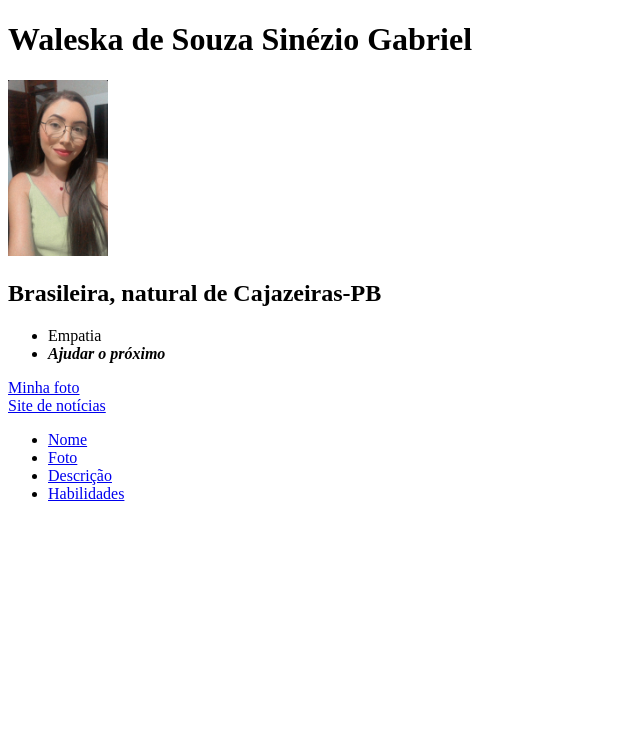
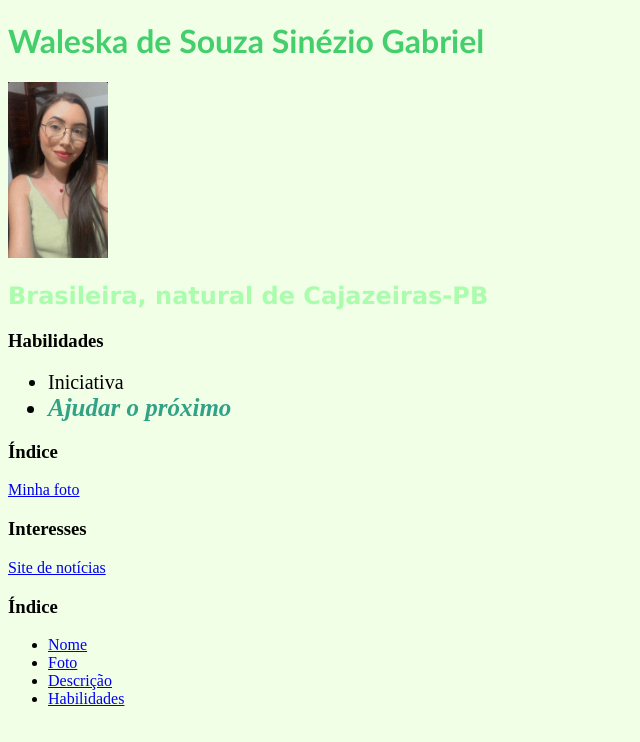
Before and after one commit to waleskasinezio/portfolio, a plain HTML site: page index.html in a window 1280 px wide. Shown: the whole page, without its empty margins (0-640 px from the left). Drawn offline with Linux system fonts and the light colour scheme.

Commit message:
alteração das fontes, cor do background, alteração do estilo das tags em destaque, alteração do tamanho da fonte em habilidades

```diff
--- a/index.html
+++ b/index.html
@@ -6,19 +6,52 @@
     <meta name="viewport" content="width=device-width, initial-scale=1.0">
     <title>Waleska de Souza Sinézio Gabriel</title>
 
+    <style>
+    h1 {
+        color: #44CF6C;
+        font-family:'Gill Sans', 'Gill Sans MT', Calibri, 'Trebuchet MS', sans-serif;
+    }
+
+    h2 {
+        color: #A9FDAC;
+        font-family: 'Lucida Sans', 'Lucida Sans Regular', 'Lucida Grande', 'Lucida Sans Unicode', Geneva, Verdana, sans-serif;
+    }
+
+    body {
+        background: #F1FFE7;
+    }
+
+    strong {
+        color: #32A287;
+    }
+
+    .list-style {
+        font-size:20px;
+    }
+
+    .list-style-2 {
+        font-size: 25px;
+    }
+
+    </style>
 </head>
 <body>
     <h1 id="nome">Waleska de Souza Sinézio Gabriel</h1>
     <img id="foto" src="./imagens/me.jpeg" alt="Foto de Waleska" width="100px">
     <h2 id="descricao">Brasileira, natural de Cajazeiras-PB</h2>
+    <h3>Habilidades</h3>
     <ul id ="habilidades">
-        <li>Empatia</li>
-        <li><strong> <i> Ajudar o próximo</i></strong></li>
+        <li class="list-style"> Iniciativa </li>
+        <li class="list-style-2"><strong> <i> Ajudar o próximo</i></strong></li>
+
     </ul>
+    <h3>Índice</h3>
     <a href="./imagens/me.jpeg" target="_blank"> Minha foto</a>
     <br>
+    <h3>Interesses</h3>
     <a href="https://g1.globo.com/pb/paraiba/" target="_blank"> Site de notícias</a>
 
+    <h3>Índice</h3>
     <ul>
         <li><a href="#nome">Nome</a></li>
         <li><a href="#foto">Foto</a></li>
```
